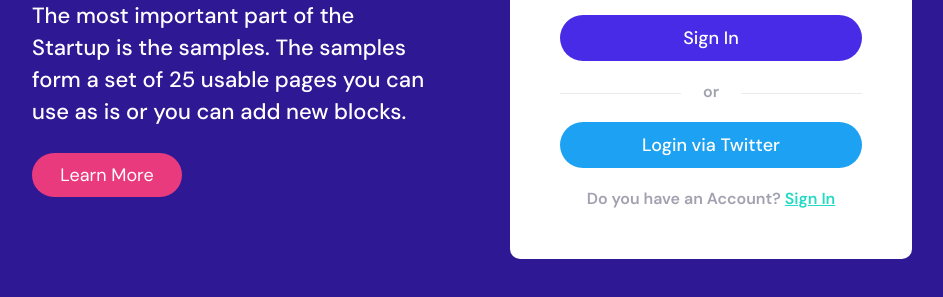
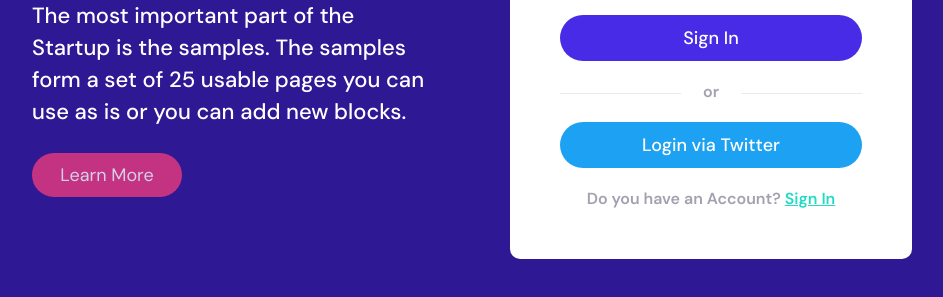
Before and after one commit to razeeth11/Header-14-Assesment, a plain HTML site: page index.html in a window 1280 px wide. In both pictures the pointer is over the button "Learn More". Shown: the part 501-798 px from the top of the page, without its empty margins (168-1111 px from the left). Drawn offline with nearby package versions, Linux system fonts and the light colour scheme.

Commit message:
Completed

```diff
--- a/style.css
+++ b/style.css
@@ -141,6 +141,10 @@ input.check-box {
   width: 150px;
 }
 
+.content-div button:hover{
+  opacity: 0.8;
+}
+
 .form-head {
   color: #1e0e62;
   font-size: 42px;
```
